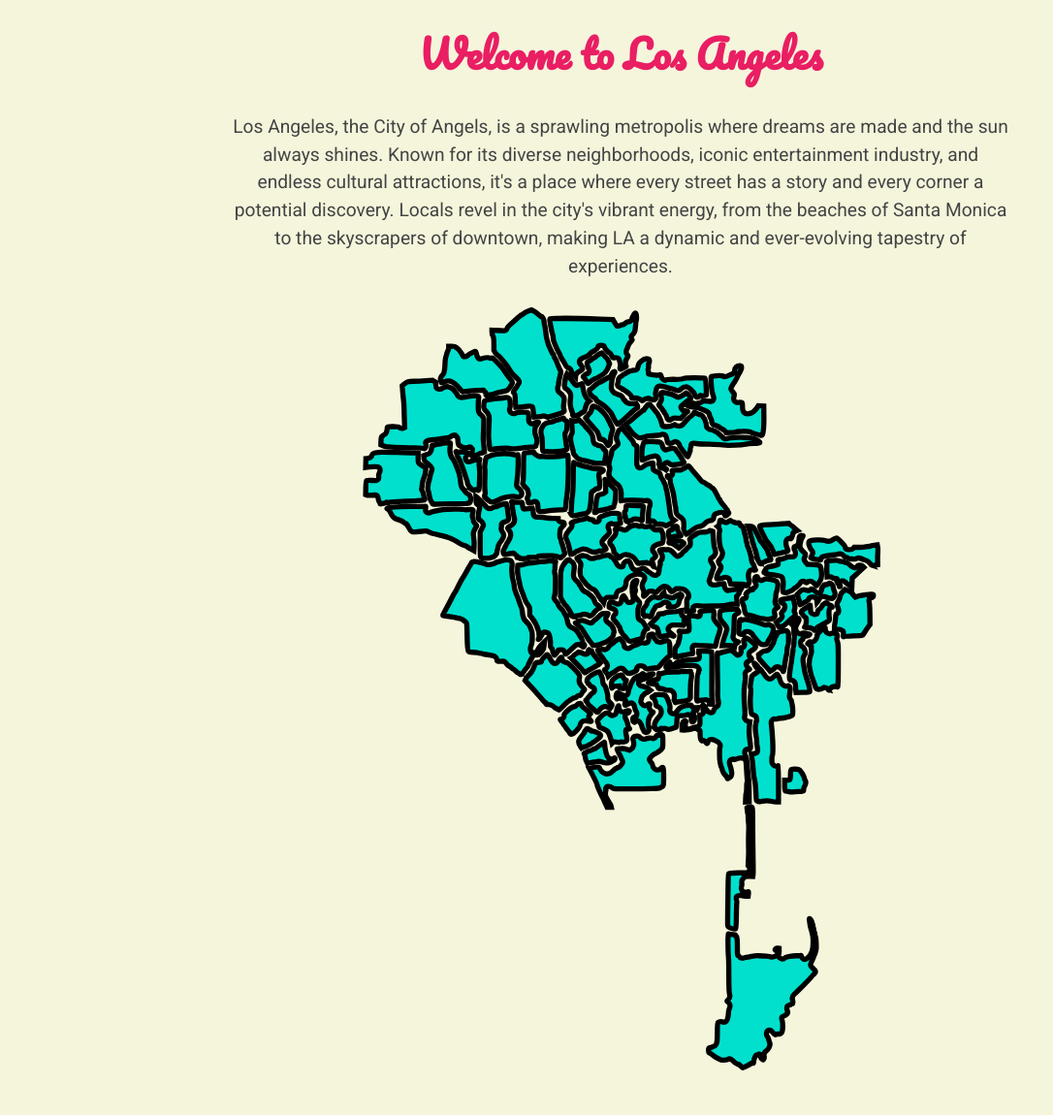
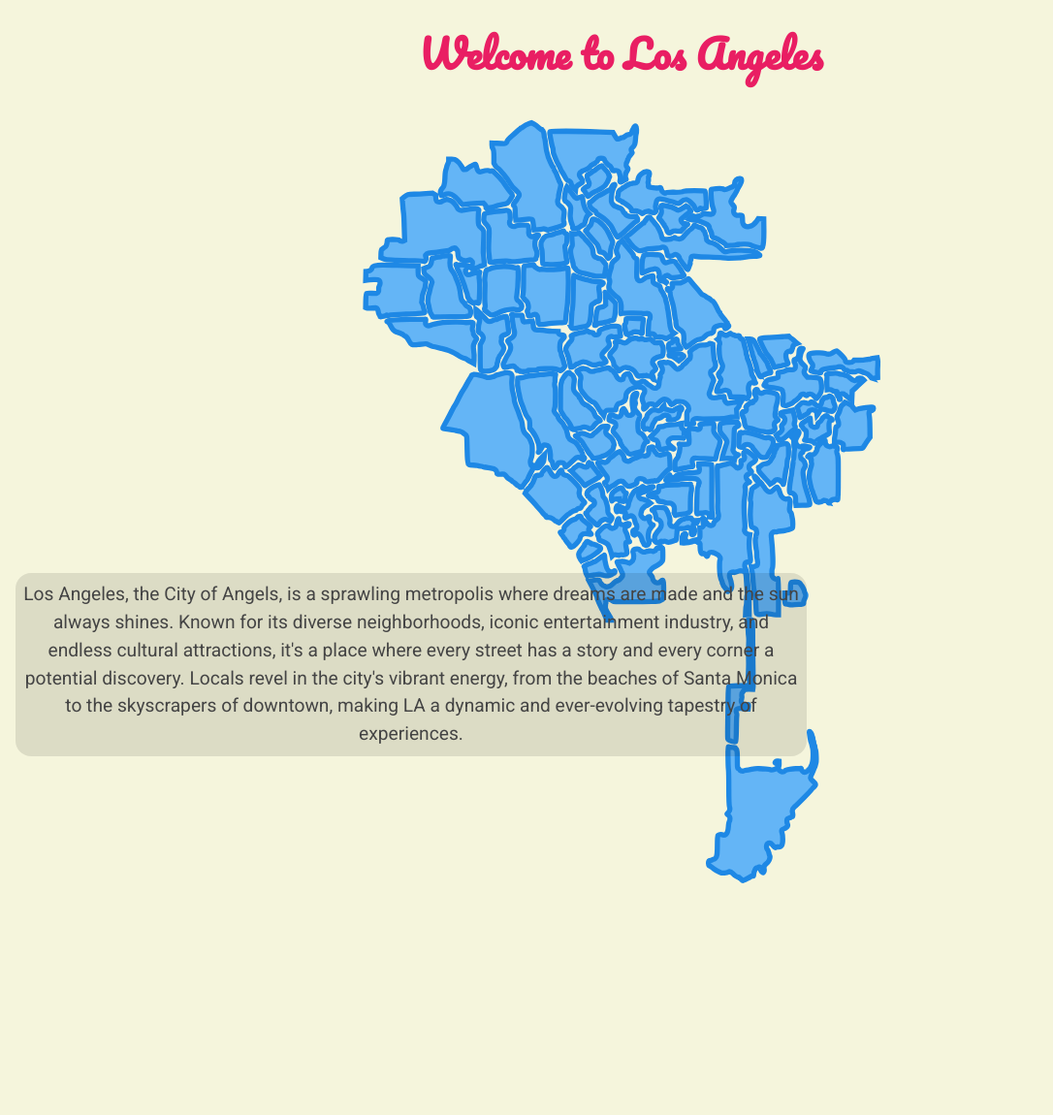
Before and after one commit to Tsangares/LA_Neighborhoods, a Flask app: page / in a window 1280 px wide. Shown: the top 1150 px of the page at 97% size, without its empty margins (0-1086 px from the left). After the commit the page ends 911 px from the top, so only its background shows below. Run offline with Flask 3, Linux system fonts and the light colour scheme.

Commit message:
Added description Fixed

```diff
--- a/static/map.css
+++ b/static/map.css
@@ -19,6 +19,12 @@
 
 /* Description styling */
 p#description {
+    position: fixed;
+    left: 1rem;
+    bottom: 0rem;
+    background-color: rgba(0,0,0,.1);
+    border-radius: 1rem;
+    padding: .5rem;
     font-size: 1.2em;
     text-align: center;
     margin: 20px auto;
@@ -26,6 +32,7 @@
     max-width: 800px;
     line-height: 1.5;
     color: #444;
+    pointer-events: none;
 }
 
 /* Map container and SVG styling */
@@ -48,27 +55,36 @@
 
 /* Zone styling */
 .zone {
-    fill: #64B5F6; /* Light blue fill for neighborhood zones */
-    stroke: #1E88E5; /* Dark blue stroke for clear boundaries */
+    fill: #64B5F6 !important; /* Light blue fill for neighborhood zones */
+    stroke: #1E88E5 !important; /* Dark blue stroke for clear boundaries */
+    cursor: pointer;
     transition: all 0.2s ease-in-out;
 }
 
 .zone:hover {
-    fill: #FFEB3B; /* Highlight color on hover */
-    stroke: #FBC02D; /* Darker highlight for better visibility */
-    cursor: pointer;
+    fill: #FFEB3B !important; /* Highlight color on hover */
+    stroke: #FBC02D !important; /* Darker highlight for better visibility */
+}
+
+.zone:active {
+    fill: #FF7043 !important; /* Vibrant orange fill on click for a bold effect */
+    stroke: #D84315 !important; /* Darker orange stroke for emphasis */
+    transform: scale(0.98); /* Slightly shrink to indicate active state */
 }
 
 /* Footer styling */
+/*
 foot {
     display: flex;
     justify-content: center;
     align-items: center;
     padding: 10px;
-    background-color: #E0E0E0; /* Light grey footer */
-    color: #757575; /* Dark grey text for footer */
+    background-color: #E0E0E0;
+    color: #757575;
     font-size: 0.9em;
     position: fixed;
     bottom: 0;
     width: 100%;
+    display: none;
 }
+*/
--- a/templates/index.html
+++ b/templates/index.html
@@ -20,10 +20,8 @@
         </div>
     </div>
 </body>
-<!--
 <foot>
     <script src="/static/map.js"></script>
-    <p>&copy; 2024 <a href="https://yque.com">YQue</a> Neighborhoods</p>
+    <!--<p>&copy; 2024 <a href="https://yque.com">YQue</a> Neighborhoods</p>-->
 </foot>
--->
 </html>
```
